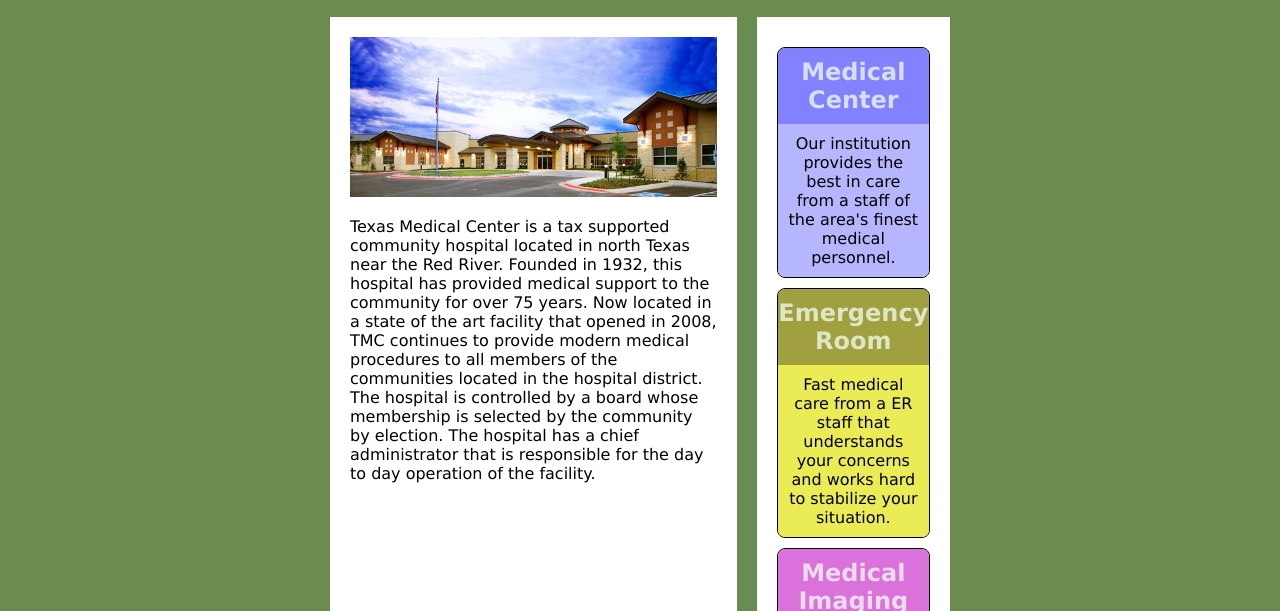
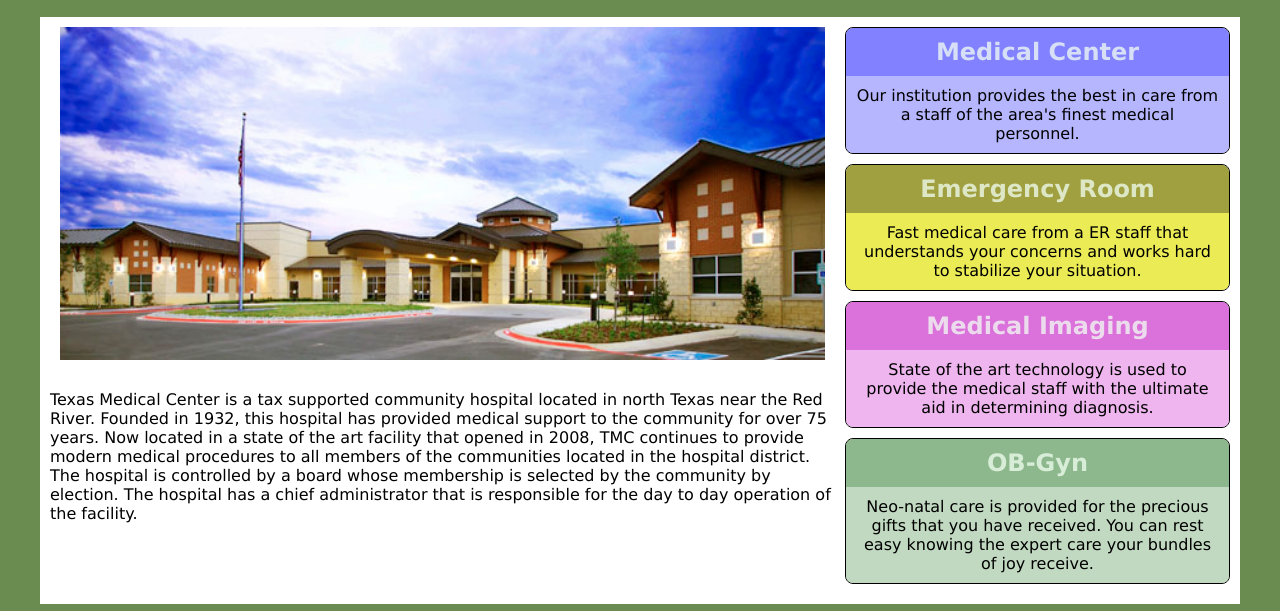
Before and after one commit to rla999/WebDev-Project-8-Modern, a plain HTML site: page about.html in a window 1280 px wide. Shown: the part 166-777 px from the top of the page. Drawn offline with Linux system fonts and the light colour scheme.

Commit message:
Update styles.css

```diff
--- a/css/styles.css
+++ b/css/styles.css
@@ -37,8 +37,9 @@ h2 {
 main,
 aside {
   background: #fff;
-  margin: 0 10px 10px;
-  padding: 20px;
+  margin-bottom: 10px;
+  padding-bottom: 10px;
+  /* padding: 20px; */
 }
 
 /* Main end */
@@ -73,6 +74,10 @@ aside {
   color: #415234;
 }
 
+.img-wrapper {
+  padding: 10px;
+}
+
 @media screen and (min-width: 768px) {
   .horizontal ul {
     flex-direction: row;
@@ -83,10 +88,10 @@ aside {
   .wrapper {
     display: grid;
     grid-template-areas:
-      "h h h h h h h h h h h h"
-      ". . . m m m m a a . . ."
-      "f f f f f f f f f f f f";
-    grid-template-columns: repeat(12, 1fr);
+      "h h h h"
+      ". m a ."
+      "f f f f";
+    grid-template-columns: 1fr minmax(100px, 800px) minmax(300px, 400px) 1fr;
   }
 
   header {
@@ -95,10 +100,14 @@ aside {
 
   main {
     grid-area: m;
+    padding-left: 10px;
+    padding-right: 5px;
   }
 
   aside {
     grid-area: a;
+    padding-left: 5px;
+    padding-right: 10px;
   }
 
   footer {
@@ -178,11 +187,6 @@ aside > div {
   overflow: hidden;
 }
 
-aside {
-  margin: 0 10px 10px;
-  padding: 20px;
-}
-
 aside h1 {
   color: #fff;
   margin: 0;
```
